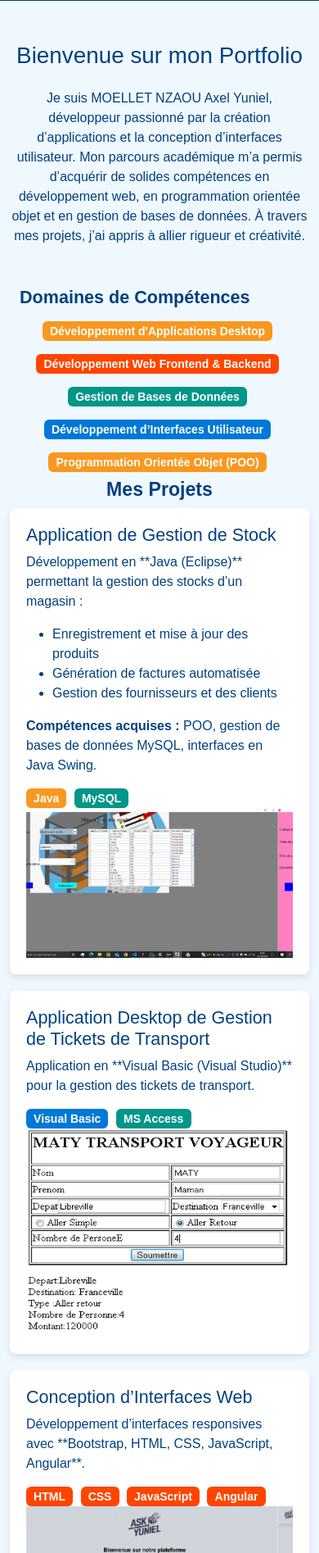
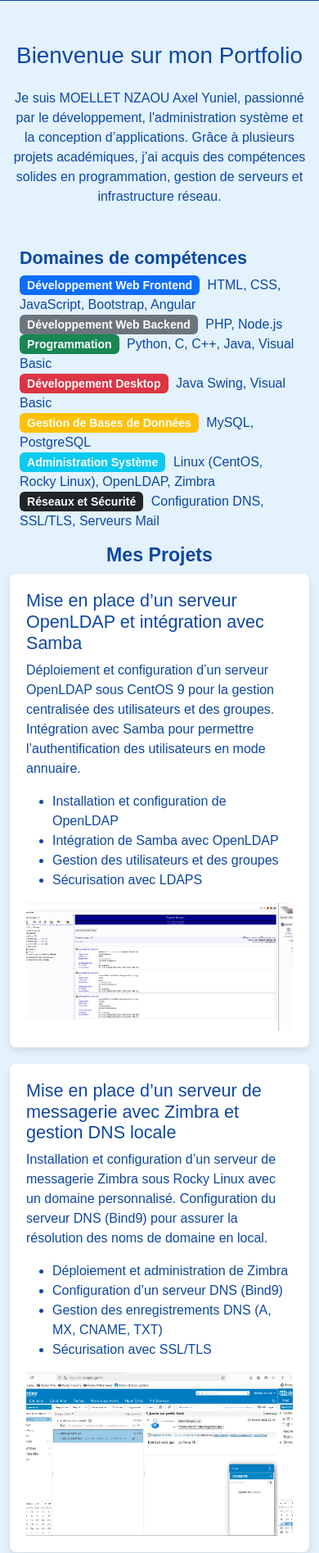
Before and after one commit to Yuniel241/Portfolio, a plain HTML site: page index.html in a window 390 px wide. Shown: the part 105-2000 px from the top of the page at 82% size. Drawn offline with nearby package versions, Linux system fonts and the light colour scheme.

Commit message:
Update index.html

```diff
--- a/index.html
+++ b/index.html
@@ -7,20 +7,16 @@
     <link rel="stylesheet" href="https://cdn.jsdelivr.net/npm/bootstrap@5.3.0/dist/css/bootstrap.min.css">
     <script src="https://cdn.jsdelivr.net/npm/bootstrap@5.3.0/dist/js/bootstrap.bundle.min.js"></script>
     <style>
-        body { font-family: Arial, sans-serif; background-color: #f0f8ff; color: #004080; }
+        body { font-family: Arial, sans-serif; background-color: #e3f2fd; color: #0d47a1; }
         .container { margin-top: 50px; }
         .project-card { background: white; box-shadow: 0px 4px 10px rgba(0, 0, 0, 0.1); border-radius: 8px; padding: 20px; margin-bottom: 20px; }
         .carousel img { max-height: 400px; object-fit: contain; }
-        h1, h4 { color: #004080; }
+        h1, h4 { color: #0d47a1; }
         .badge { font-size: 14px; margin-right: 5px; }
-        .badge-java { background-color: #f89820; }
-        .badge-vb { background-color: #0078d7; }
-        .badge-web { background-color: #ff4500; }
-        .badge-db { background-color: #009688; }
     </style>
 </head>
 <body>
-    <nav class="navbar navbar-expand-lg navbar-dark" style="background-color: #004080;">
+    <nav class="navbar navbar-expand-lg navbar-dark" style="background-color: #0d47a1;">
         <div class="container">
             <a class="navbar-brand text-white" href="#">Mon Portfolio</a>
         </div>
@@ -28,62 +24,59 @@
 
     <div class="container">
         <h1 class="text-center mb-4">Bienvenue sur mon Portfolio</h1>
-        <p class="text-center">Je suis MOELLET NZAOU Axel Yuniel, développeur passionné par la création d’applications et la conception d’interfaces utilisateur. Mon parcours académique m’a permis d’acquérir de solides compétences en développement web, en programmation orientée objet et en gestion de bases de données. À travers mes projets, j’ai appris à allier rigueur et créativité.</p>
-
+        <p class="text-center">Je suis MOELLET NZAOU Axel Yuniel, passionné par le développement, l'administration système et la conception d’applications. Grâce à plusieurs projets académiques, j’ai acquis des compétences solides en programmation, gestion de serveurs et infrastructure réseau.</p>
         <div class="container">
-            <h4 class="fw-bold">Domaines de Compétences</h4>
-            <div class="row text-center">
-                <div class="col-md-4 p-2"><span class="badge badge-java">Développement d'Applications Desktop</span></div>
-                <div class="col-md-4 p-2"><span class="badge badge-web">Développement Web Frontend & Backend</span></div>
-                <div class="col-md-4 p-2"><span class="badge badge-db">Gestion de Bases de Données</span></div>
-                <div class="col-md-4 p-2"><span class="badge badge-vb">Développement d’Interfaces Utilisateur</span></div>
-                <div class="col-md-4 p-2"><span class="badge badge-java">Programmation Orientée Objet (POO)</span></div>
-            </div>
+            <h4 class="fw-bold">Domaines de compétences</h4>
+            <ul class="list-unstyled">
+                <li><span class="badge bg-primary">Développement Web Frontend</span> HTML, CSS, JavaScript, Bootstrap, Angular</li>
+                <li><span class="badge bg-secondary">Développement Web Backend</span> PHP, Node.js</li>
+                <li><span class="badge bg-success">Programmation</span> Python, C, C++, Java, Visual Basic</li>
+                <li><span class="badge bg-danger">Développement Desktop</span> Java Swing, Visual Basic</li>
+                <li><span class="badge bg-warning">Gestion de Bases de Données</span> MySQL, PostgreSQL</li>
+                <li><span class="badge bg-info">Administration Système</span> Linux (CentOS, Rocky Linux), OpenLDAP, Zimbra</li>
+                <li><span class="badge bg-dark">Réseaux et Sécurité</span> Configuration DNS, SSL/TLS, Serveurs Mail</li>
+            </ul>
         </div>
 
         <div class="d-flex flex-column align-items-center">
-          <h3 class="fw-bold">Mes Projets</h3>
+            <h3 class="fw-bold">Mes Projets</h3>
             <div class="col-md-8">
                 <div class="project-card">
-                    <h4>Application de Gestion de Stock</h4>
-                    <p>Développement en **Java (Eclipse)** permettant la gestion des stocks d’un magasin :</p>
+                    <h4>Mise en place d’un serveur OpenLDAP et intégration avec Samba</h4>
+                    <p>Déploiement et configuration d’un serveur OpenLDAP sous CentOS 9 pour la gestion centralisée des utilisateurs et des groupes. Intégration avec Samba pour permettre l’authentification des utilisateurs en mode annuaire.</p>
                     <ul>
-                        <li>Enregistrement et mise à jour des produits</li>
-                        <li>Génération de factures automatisée</li>
-                        <li>Gestion des fournisseurs et des clients</li>
+                        <li>Installation et configuration de OpenLDAP</li>
+                        <li>Intégration de Samba avec OpenLDAP</li>
+                        <li>Gestion des utilisateurs et des groupes</li>
+                        <li>Sécurisation avec LDAPS</li>
                     </ul>
-                    <p><strong>Compétences acquises :</strong> POO, gestion de bases de données MySQL, interfaces en Java Swing.</p>
-                    <span class="badge badge-java">Java</span>
-                    <span class="badge badge-db">MySQL</span>
-                    <div id="carouselJava" class="carousel slide" data-bs-ride="carousel">
+                    <div id="carouselLDAP" class="carousel slide" data-bs-ride="carousel">
                         <div class="carousel-inner">
-                            <div class="carousel-item active"><img src="images/java (1).png" class="d-block w-100"></div>
-                            <div class="carousel-item"><img src="images/java (2).png" class="d-block w-100"></div>
+                            <div class="carousel-item active"><img src="images/ldap (1).png" class="d-block w-100" alt="LDAP Project 1"></div>
+                            <div class="carousel-item"><img src="images/ldap (2).png" class="d-block w-100" alt="LDAP Project 2"></div>
+                            <div class="carousel-item"><img src="images/ldap (3).png" class="d-block w-100" alt="LDAP Project 3"></div>
                         </div>
                     </div>
                 </div>
             </div>
+
             <div class="col-md-8">
                 <div class="project-card">
-                    <h4>Application Desktop de Gestion de Tickets de Transport</h4>
-                    <p>Application en **Visual Basic (Visual Studio)** pour la gestion des tickets de transport.</p>
-                    <span class="badge badge-vb">Visual Basic</span>
-                    <span class="badge badge-db">MS Access</span>
-                    <img src="images/vsb.png" class="img-fluid">
-                </div>
-            </div>
-            <div class="col-md-8">
-                <div class="project-card">
-                    <h4>Conception d’Interfaces Web</h4>
-                    <p>Développement d’interfaces responsives avec **Bootstrap, HTML, CSS, JavaScript, Angular**.</p>
-                    <span class="badge badge-web">HTML</span>
-                    <span class="badge badge-web">CSS</span>
-                    <span class="badge badge-web">JavaScript</span>
-                    <span class="badge badge-web">Angular</span>
-                    <div id="carouselWeb" class="carousel slide" data-bs-ride="carousel">
+                    <h4>Mise en place d’un serveur de messagerie avec Zimbra et gestion DNS locale</h4>
+                    <p>Installation et configuration d’un serveur de messagerie Zimbra sous Rocky Linux avec un domaine personnalisé. Configuration du serveur DNS (Bind9) pour assurer la résolution des noms de domaine en local.</p>
+                    <ul>
+                        <li>Déploiement et administration de Zimbra</li>
+                        <li>Configuration d’un serveur DNS (Bind9)</li>
+                        <li>Gestion des enregistrements DNS (A, MX, CNAME, TXT)</li>
+                        <li>Sécurisation avec SSL/TLS</li>
+                    </ul>
+                    <div id="carouselZimbra" class="carousel slide" data-bs-ride="carousel">
                         <div class="carousel-inner">
-                            <div class="carousel-item active"><img src="images/web (1).png" class="d-block w-100"></div>
-                            <div class="carousel-item"><img src="images/web (2).png" class="d-block w-100"></div>
+                            <div class="carousel-item active"><img src="images/zimbra (1).png" class="d-block w-100" alt="Zimbra Project 1"></div>
+                            <div class="carousel-item"><img src="images/zimbra (2).png" class="d-block w-100" alt="Zimbra Project 2"></div>
+                            <div class="carousel-item"><img src="images/zimbra (3).png" class="d-block w-100" alt="Zimbra Project 3"></div>
+                            <div class="carousel-item"><img src="images/zimbra (4).png" class="d-block w-100" alt="Zimbra Project 4"></div>
+                            <div class="carousel-item"><img src="images/zimbra (5).png" class="d-block w-100" alt="Zimbra Project 5"></div>
                         </div>
                     </div>
                 </div>
@@ -92,9 +85,9 @@
 
         <div class="text-center mt-5">
             <h4>Contact</h4>
-            <p><strong>Email :</strong> <a href="mailto:axelmoellet594@gmail.com">axelmoellet594@gmail.com</a></p>
+            <p><strong>Email :</strong> <a href="mailto:axelmoellet594@gmail.com" target="_blank">axelmoellet594@gmail.com</a></p>
             <p><strong>Téléphone :</strong> +241 76 59 36 25 | +241 66 21 56 40</p>
-            <p><strong>LinkedIn :</strong> <a href="https://www.linkedin.com/in/axel-yuniel/">MOELLET NZAOU Axel Yuniel</a></p>
+            <p><strong>LinkedIn :</strong> <a href="https://www.linkedin.com/in/axel-yuniel/" target="_blank">MOELLET NZAOU Axel Yuniel</a></p>
             <p><strong>Localisation :</strong> Libreville, PK 12</p>
         </div>
     </div>
```
